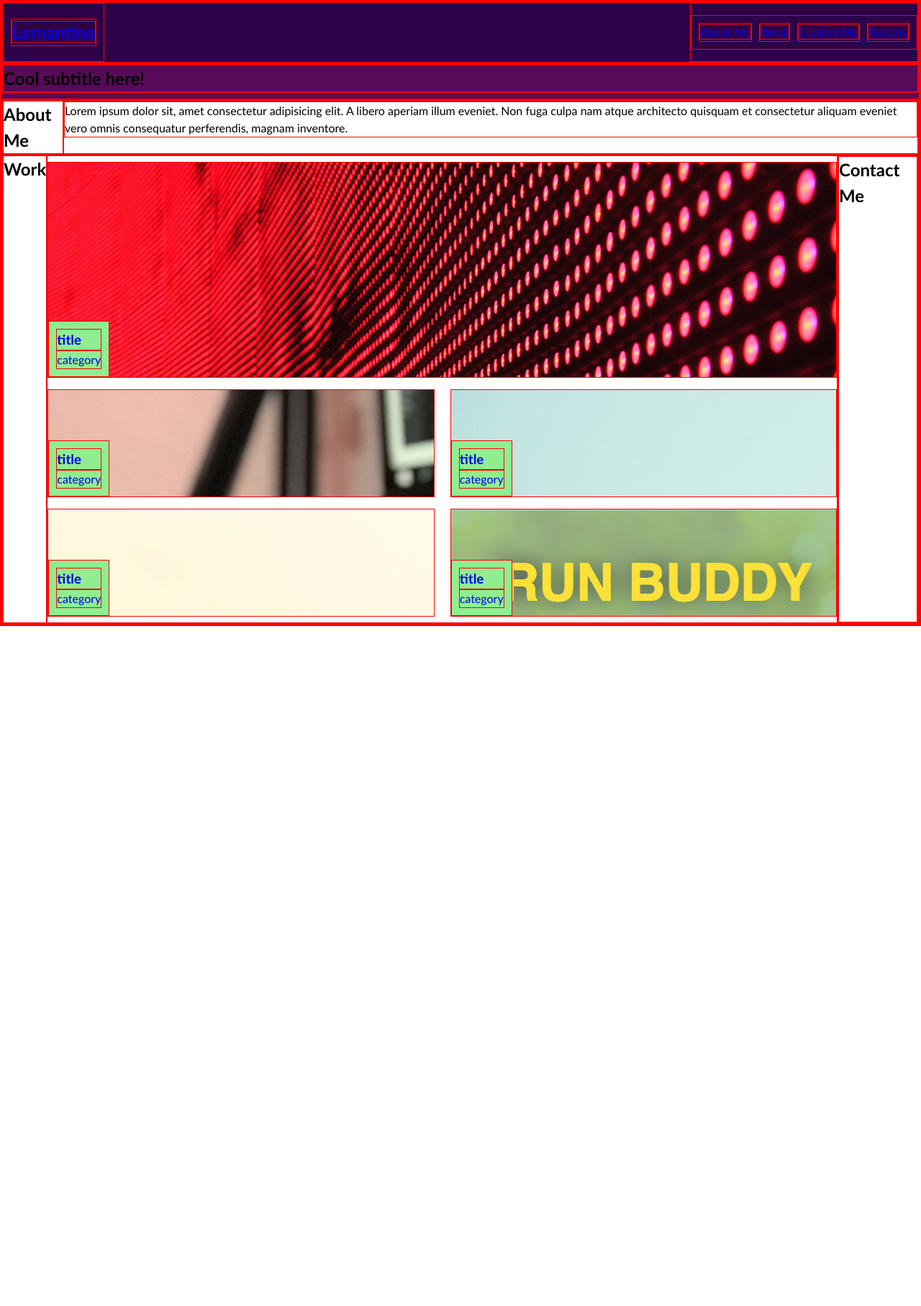
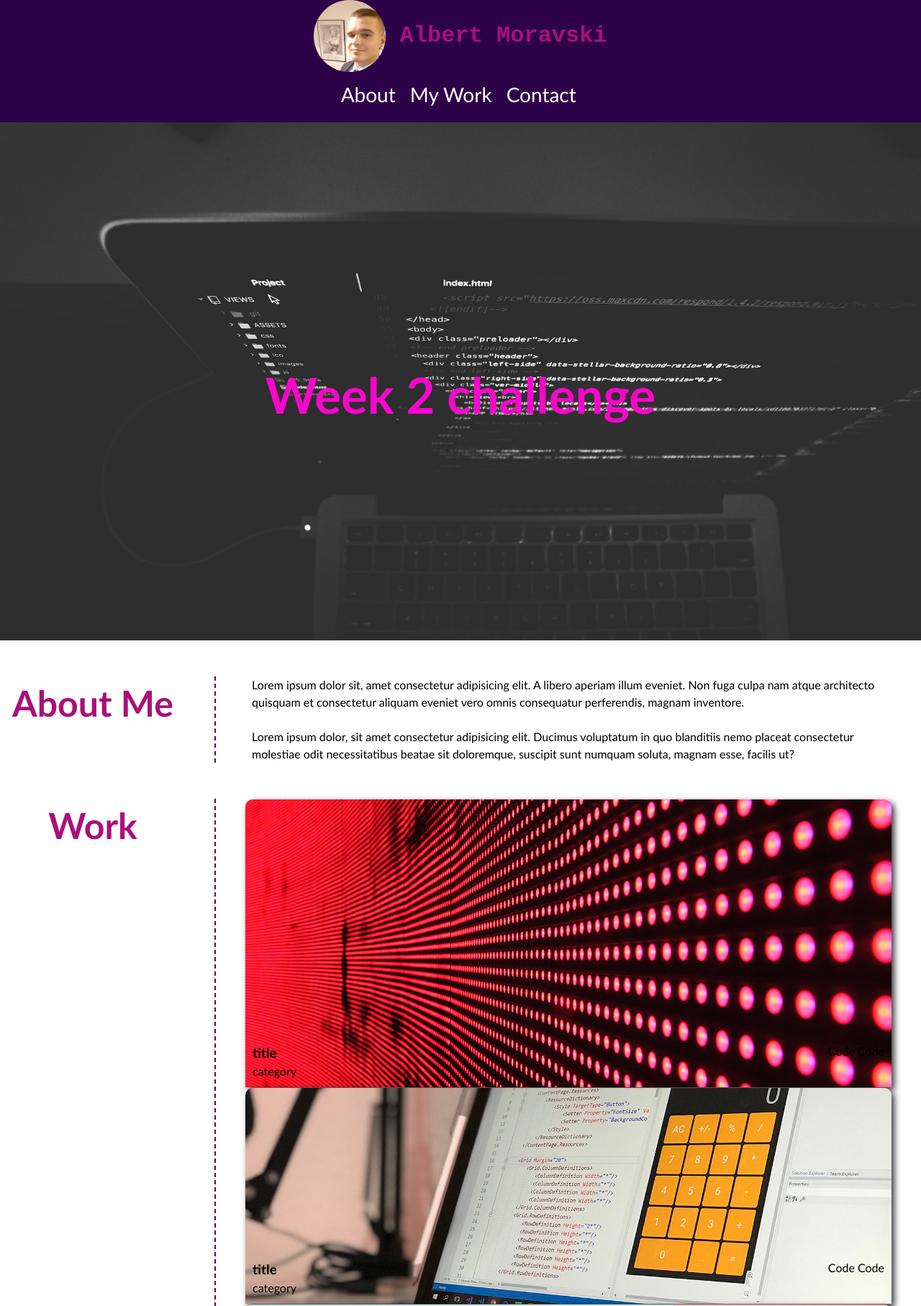
Before and after one commit to ammocodes/ammocodes_Portfolio, a plain HTML site: page starter/index.html in a window 1280 px wide. Shown: the top 1815 px of the page at 72% size. Before the commit the page ends 870 px from the top, so only its background shows below. Drawn offline with Linux system fonts and the light colour scheme.

Commit message:
added html and modified the grid

```diff
--- a/starter/css/style.css
+++ b/starter/css/style.css
@@ -6,53 +6,141 @@
 
 }
 
-* {
-  box-sizing: border-box;
-  text-decoration: none;
-  border: 1px solid red;
-}
-
 body {
   margin: 0;
   padding: 0;
   font-family: 'Trebuchet MS', 'Lucida Sans Unicode', 'Lucida Grande', 'Lucida Sans', Arial, sans-serif;
   line-height: 1.5;
+  height: 100%;
 }
 
-.nav-bar {
+/* Header & Navbar */
+
+.header {
   display: flex;
   justify-content: space-between;
   background-color: var(--main-color);
+  padding: 20px;
 }
 
-.nav-items {
-  display: flex;
+header {
+  background-color: var(--main-color);
 }
 
-.hero-banner {
-  background-color: var(--secondary-color);
-  height: 50px;
+.profile-pic {
+  border-radius: 50%;
+  height: 100px;
+  margin-right: 20px;
 }
 
-.title {
+.logo {
   display: flex;
   justify-content: center;
   align-items: center;
-  padding: 10px;
 }
 
-.page-section {
-  display: flex;
-  justify-content: flex-start;
-  align-items;
+.logo h1 {
+  color: var(--third-color);
+  font-family: 'Courier New', Courier, monospace;
 }
 
 ul {
   list-style: none;
+  width: 98%;
+  display: flex;
+  gap: 20px;
+  padding: 10px;
+  justify-content: center;
+  font-size: 28px;
+
+  margin: 0;
+  height: 50px;
+}
+
+li a {
+  color: white;
+  text-decoration: none;
+  padding: 0;
+  margin: 0;
+}
+
+
+/* banner styling */
+
+.hero-banner {
+  background-color: var(--secondary-color);
+  height: 90vh;
+  background-image: url(/images/nate-grant-QQ9LainS6tI-unsplash.jpg);
+  background-size: cover;
+  background-position: center;
   width: 100%;
   display: flex;
-  gap: 10px;
+  justify-content: center;
+}
+
+.banner-message {
+  color: var(--fourth-color);
+  position: absolute;
+  bottom: 200px;
+  font-size: 46px;
+}
+
+
+.flex-item {
+  display: flex;
+  align-items: flex-end;
+  flex-basis: 49%;
+  min-height: 300px;
+  box-shadow: 4px 4px 10px rgba(0, 0, 0, 0.8);
+  border-top-left-radius:10px;
+  border-top-right-radius:10px;
+  margin: 1px;
+}
+
+.flex-tab {
   padding: 10px;
+}
+
+.flex-item:first-child {
+  min-height: 400px;
+  flex-basis: 100%;
+}
+
+.work-container {
+  display: flex;
+  justify-content: center;
+  flex-wrap: wrap;
+}
+
+@media (min-width:960px) {
+  .page-section {
+    display: grid;
+    grid-template-columns: 300px 1fr;
+    margin: 50px 0;
+  }
+
+  .page-section h2 {
+    border-right: 2px dashed var(--secondary-color);
+    text-align: center;
+    padding-right: 40px;
+    font-size: 50px;
+    color: var(--third-color);
+  }
+
+  .page-section article {
+    padding: 0 50px;
+  }
+
+  .portfolio-container {
+    margin: 0 40px;
+    height: 100%;
+  }
+
+  .flex-tab {
+    display: flex;
+    justify-content: space-between;
+    width: 100%;
+  }
 }
 
   h1,
@@ -71,64 +159,89 @@ p {
   .proj1 {
     background-image: url(../images/02-portfolio-1.jpg);
     background-repeat: no-repeat;
+    background-size: cover;
+    background-position: center;
   }
 
   .proj2 {
     background-image: url(../images/02-portfolio-2.jpg);
+    background-repeat: no-repeat;
+    background-size: cover;
+    background-position: center;
   }
 
   .proj3 {
     background-image: url(../images/02-portfolio-3.jpg);
+    background-repeat: no-repeat;
+    background-size: cover;
+    background-position: center;
   }
 
   .proj4 {
     background-image: url(../images/02-portfolio-4.jpg);
+    background-repeat: no-repeat;
+    background-size: cover;
+    background-position: center;
   }
 
   .proj5 {
     background-image: url(../images/02-run-buddy.jpg);
-}
-
-/* parent flex container */
-.flex {
-  display: flex;
-  flex-direction: row;
-  justify-content: space-between;
-  flex-wrap: wrap;
-  width: 100%;
+    background-repeat: no-repeat;
+    background-position: center;
   }
 
 
-/* cards */
-.flex-item {
-  display: flex;
-  align-items: flex-end;
-  flex-basis: 49%;
+  /* When the screen is less than 768px, cards go to 100% width */
+  /* @media screen and (max-width: 768px) {
+    .flex-item:first-child {
       min-height: 150px;
-  margin: 0.5rem 0;
-
     }
-
-.flex-item:first-child {
-  min-height: 300px;
-  /* added the size of the first card */
-  flex-basis: 100%;
-}
-
-.flex-item div {
-  background-color: lightgreen;
-  padding: 10px;
-}
-
-/* When the screen is less than 768px, cards go to 100% width */
-@media screen and (max-width: 768px) {
     .flex-item {
       flex-basis: 100%;
     }
-  .flex-item:first-child {
-    min-height: 150px;
+  } */
+
+  /* small desktop 980px, tablet 768px; 480px, usually put 3 sizes on media query. */
+
+  /* footer */
+  .footer {
+    display: flex;
+    background-color: var(--main-color);
+    justify-content: center;
   }
 
+  .footer li {
+    color: white;
   }
 
-/* small desktop 980px, tablet 768px; 480px, usually put 3 sizes on media query. */
+
+  @media screen and (max-width:990px) {
+    header {
+        flex-direction: column;
+    }
+
+    header li {
+        margin: 0 10px;
+    }
+    .banner-message {
+        text-align: center;
+    }
+    .info {
+        flex-basis: 100%;
+        margin: 20px 20px;
+        ;
+    }
+    .page-section {
+        padding: 20px;
+    }
+
+    .page-section h2 {
+        text-align: center;
+        border-bottom: 1px solid black;
+        margin-bottom: 20px;
+        padding: 10px;
+    }
+    .contact {
+        display: none;
+    }
+}
--- a/starter/index.html
+++ b/starter/index.html
@@ -7,30 +7,34 @@
   <meta http-equiv="X-UA-Compatible" content="ie=edge">
   <link rel="stylesheet" href="css/style.css">
   <title>Ammocodes // Web Developer</title>
-
 </head>
 
 <body>
   <!-- main logo / nav -->
   <header>
-    <nav class="nav-bar">
-      <div class="title">
-        <h1 class="main-logo"><a href="#">Lernantino</a></h1>
+    <div class="logo" id="logo">
+      <img class="profile-pic" src="../images/slack.jpg" alt="">
+      <h1>Albert Moravski</h1>
     </div>
-      <div class="nav-items">
+    <nav>
       <ul>
-          <li><a href="#">About Me</a></li>
-          <li><a href="#">Work</a></li>
-          <li><a href="#">Contact Me</a></li>
-          <li><a href="#">Resume</a></li>
+        <li>
+          <a href="#about">About</a>
+        </li>
+        <li>
+          <a href="#my-work">My Work</a>
+        </li>
+        <li>
+          <a href="#footer">Contact</a>
+        </li>
       </ul>
-      </div>
     </nav>
   </header>
+
   <!-- hero banner -->
   <section class="hero-banner">
-    <div>
-      <h2>Cool subtitle here!</h2>
+    <div class="banner-message">
+      <h2>Week 2 challenge</h2>
     </div>
   </section>
 
@@ -42,57 +46,96 @@
         <p>Lorem ipsum dolor sit, amet consectetur adipisicing elit. A libero aperiam illum eveniet. Non fuga culpa nam
           atque architecto quisquam et consectetur aliquam eveniet vero omnis consequatur perferendis, magnam inventore.
         </p>
+
+        <br>
+        <p>Lorem ipsum dolor, sit amet consectetur adipisicing elit. Ducimus voluptatum in quo blanditiis nemo placeat consectetur molestiae odit necessitatibus beatae sit doloremque, suscipit sunt numquam soluta, magnam esse, facilis ut?</p>
       </article>
     </section>
 
     <!-- portfolio container -->
     <section class="page-section" id="work">
+      <h2>Work</h2>
+      <div class="portfolio-container">
 
-      <h2>Work</h2>
-      <div class="flex">
-        <!-- first card -->
-        <a href="#" class="proj1 flex-item">
-          <div>
-            <h3>title</h3>
-            <p>category</p>
 
-          </div>
-        </a>
-        <!-- second card -->
-        <a href="#" class="proj2 flex-item">
+        <div class="proj1 flex-item">
+          <div class="flex-tab">
             <div>
               <h3>title</h3>
               <p>category</p>
             </div>
-        </a>
-        <!-- third card -->
-        <a href="#" class="proj3 flex-item">
+            <p>
+              <a hre="#">Code</a>
+              <a hre="#">Code</a>
+            </p>
+          </div>
+        </div>
+
+        <div class="proj2 flex-item">
+          <div class="flex-tab">
             <div>
               <h3>title</h3>
               <p>category</p>
             </div>
-        </a>
-        <!-- fourth card -->
-        <a href="#" class="proj4 flex-item">
+            <p>
+              <a hre="#">Code</a>
+              <a hre="#">Code</a>
+            </p>
+          </div>
+        </div>
+        <!-- third card -->
+        <div class="proj3 flex-item">
+          <div class="flex-tab">
             <div>
               <h3>title</h3>
               <p>category</p>
             </div>
-        </a>
+            <p>
+              <a hre="#">Code</a>
+              <a hre="#">Code</a>
+            </p>
+          </div>
+        </div>
         <!-- fifth card -->
-        <a href="#" class="proj5 flex-item">
+        <div class="proj4 flex-item">
+          <div class="flex-tab">
             <div>
               <h3>title</h3>
               <p>category</p>
             </div>
-        </a>
+            <p>
+              <a hre="#">Code</a>
+              <a hre="#">Code</a>
+            </p>
           </div>
-      <!-- </section> -->
+        </div>
 
+        <div class="proj5 flex-item">
+          <div class="flex-tab">
+            <div>
+              <h3>title</h3>
+              <p>category</p>
+            </div>
+            <p>
+              <a hre="#">Code</a>
+              <a hre="#">Code</a>
+            </p>
+          </div>
+        </div>
+
+      </div>
+
+    </section>
     <!-- contact -->
+    <div class="footer">
       <section class="page-section contact" id="contact">
-        <h2>Contact Me</h2>
+        <ul>
+          <li>Facebook</li>
+          <li>Twitter</li>
+          <li>Instagram</li>
+        </ul>
       </section>
+    </div>
   </main>
 </body>
 
```
Also changed, not shown: images/nate-grant-QQ9LainS6tI-unsplash.jpg (added), images/slack.jpg (added). Lines whose indentation alone changed are shown as unchanged.
